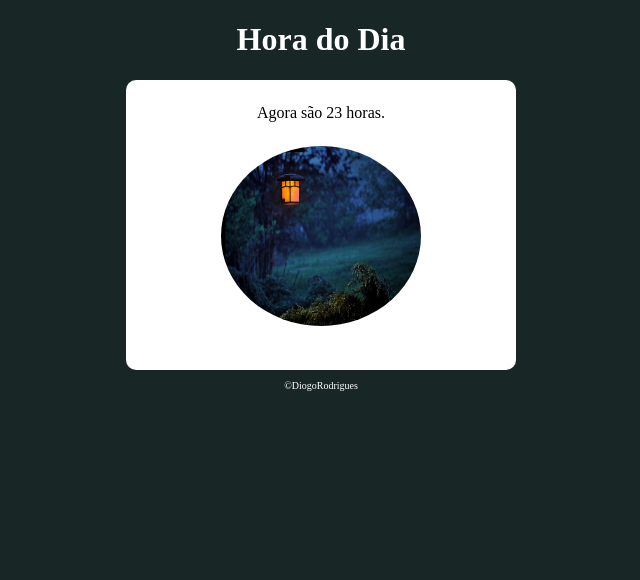
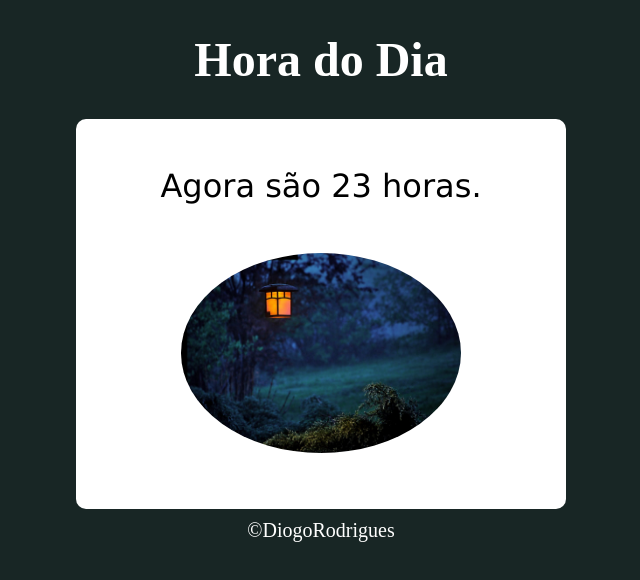
Before and after one commit to DiogoIV/projeto-dia, a plain HTML site: page index.html in a window 1280 px wide. Shown: the whole page, without its empty margins (319-959 px from the left). Drawn offline with Linux system fonts and the light colour scheme.

Commit message:
projeto completo

```diff
--- a/estilo/style.css
+++ b/estilo/style.css
@@ -3,6 +3,10 @@
 
 body {
     background-color: gray;
+}
+
+h1 {
+    font-size: 3em;
 }
 
 h1, footer {
@@ -12,8 +16,9 @@ h1, footer {
 
 main {
     background-color: white;
-    width: 390px;
-    height: 290px;
+    max-width: 490px;
+    min-width: 250px;
+    height: 390px;
     margin: auto;
     border-radius: 10px;
 }
@@ -25,19 +30,21 @@ section {
 section#msg {
     padding: 1.5em;
     text-align: center;
+    font-size: 2em;
+    font-family: 'Lucida Sans', 'Lucida Sans Regular', 'Lucida Grande', 'Lucida Sans Unicode', Geneva, Verdana, sans-serif;
 }
 
 section#imgs img{
     display: block;
     margin: auto;
-    width: 200px;
-    height: 180px;
+    width: 280px;
+    height: 200px;
     border-radius: 50%;
 }
 
 footer {
     padding: 10px;
-    font-size: 10px;
+    font-size: 20px;
 }
 
 footer a {
--- a/script/node.js
+++ b/script/node.js
@@ -7,6 +7,8 @@ let mens = window.document.querySelector("section#msg")
 let ima = window.document.getElementById("imgs")
 
 mens.innerHTML = `Agora são ${agora} horas.`
+
+agora = 19
 
 let img = document.createElement('img')
 
```
